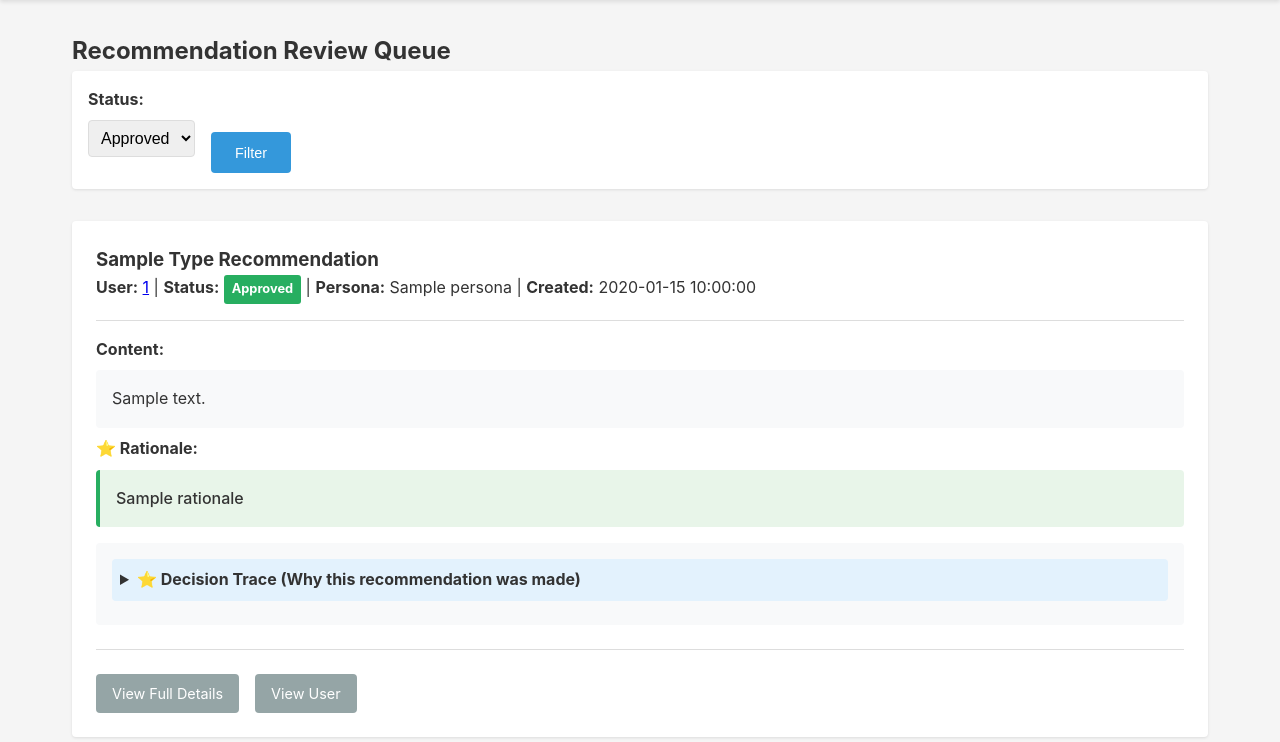
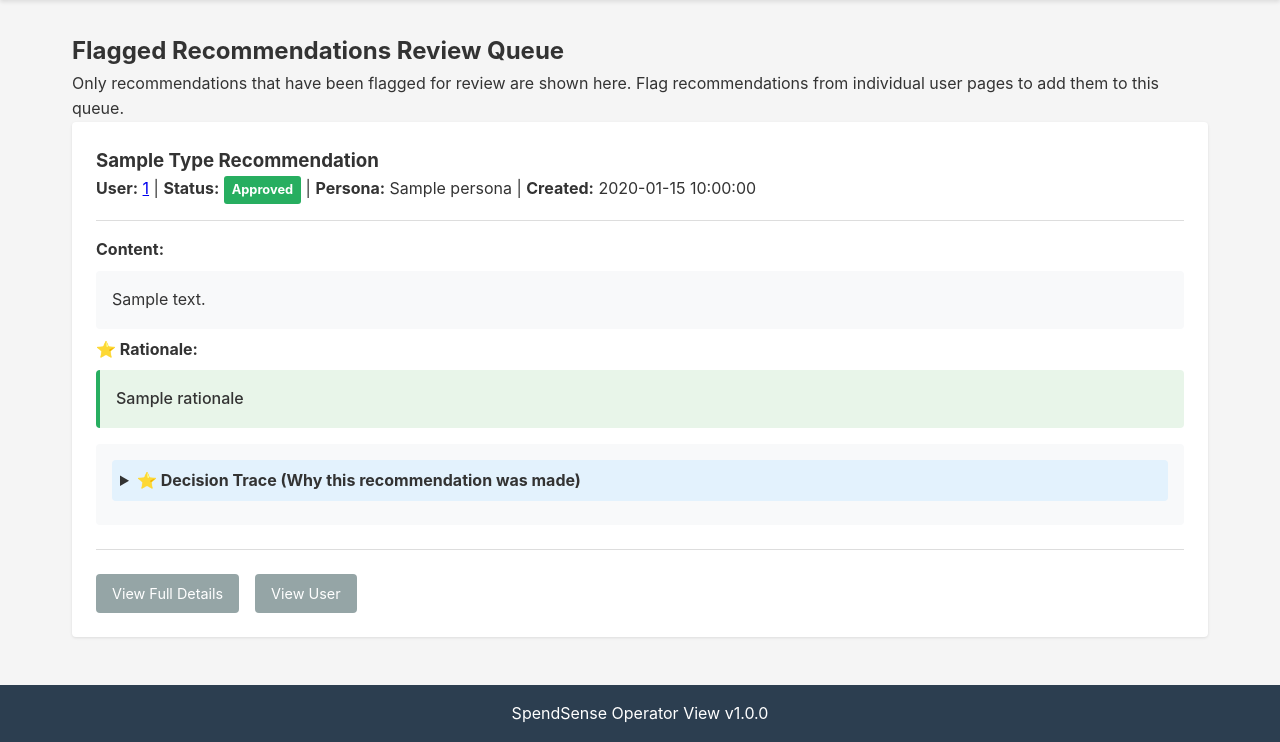
Before and after one commit to tornari2/SpendSense, a FastAPI app: template spendsense/ui/templates/recommendation_review.html in a window 1280 px wide. Shown: the part 70-812 px from the top of the page. Run offline with FastAPI, Linux system fonts and the light colour scheme; the template is opened without the code that fills it: most values are stand-ins (such as "Sample title", 1, 10 or a date in 2020); some libraries are stand-ins or nearby versions.

Commit message:
Implement flag-based review workflow
- Review page now only shows flagged recommendations (blank by default)
- Removed status filter from Review page
- Added flag buttons to user detail page recommendations
- Removed flag button from Review page (items already flagged)
- Updated redirects to go back to Review page after approve/deny
- Updated Review page UI to reflect flagged-only workflow

```diff
--- a/spendsense/ui/routes.py
+++ b/spendsense/ui/routes.py
@@ -81,7 +81,7 @@ def approve_recommendation_ui(
         recommendation.operator_notes = notes
     session.commit()
 
-    return RedirectResponse(url=f"/review?status=pending", status_code=303)
+    return RedirectResponse(url=f"/review", status_code=303)
 
 
 @router.post("/override/{recommendation_id}")
@@ -109,7 +109,7 @@ def override_recommendation_ui(
     recommendation.operator_notes = f"Override reason: {reason}"
     session.commit()
 
-    return RedirectResponse(url=f"/review?status=pending", status_code=303)
+    return RedirectResponse(url=f"/review", status_code=303)
 
 
 @router.post("/flag/{recommendation_id}")
@@ -137,7 +137,7 @@ def flag_recommendation_ui(
     recommendation.operator_notes = f"Flagged reason: {reason}"
     session.commit()
 
-    return RedirectResponse(url=f"/review?status=flagged", status_code=303)
+    return RedirectResponse(url=f"/review", status_code=303)
 
 
 @router.get("/users", response_class=HTMLResponse)
@@ -430,25 +430,16 @@ def user_detail_page(
 @router.get("/review", response_class=HTMLResponse)
 def recommendation_review_page(
     request: Request,
-    status: str = Query("pending", description="Filter by status"),
     session: Session = Depends(get_db_session)
 ):
     """
-    Display recommendations awaiting review.
+    Display flagged recommendations awaiting review.
+    Only shows recommendations that have been flagged for review.
     """
-    # Query recommendations by status
-    query = session.query(Recommendation)
-
-    if status == "pending":
-        query = query.filter(Recommendation.status == "pending")
-    elif status == "flagged":
-        query = query.filter(Recommendation.status == "flagged")
-    elif status == "approved":
-        query = query.filter(Recommendation.status == "approved")
-    elif status == "rejected":
-        query = query.filter(Recommendation.status == "rejected")
-
-    recommendations = query.order_by(Recommendation.created_at.desc()).all()
+    # Query only flagged recommendations
+    recommendations = session.query(Recommendation).filter(
+        Recommendation.status == "flagged"
+    ).order_by(Recommendation.created_at.desc()).all()
 
     operator_recs = []
     for rec in recommendations:
@@ -492,8 +483,7 @@ def recommendation_review_page(
         "recommendation_review.html",
         {
             "request": request,
-            "recommendations": operator_recs,
-            "status_filter": status
+            "recommendations": operator_recs
         }
     )
 
--- a/spendsense/ui/templates/recommendation_review.html
+++ b/spendsense/ui/templates/recommendation_review.html
@@ -4,22 +4,8 @@
 
 {% block content %}
 <div class="review-page">
-    <h2>Recommendation Review Queue</h2>
-
-    <div class="filters">
-        <form method="get" action="/review" class="filter-form">
-            <div class="form-group">
-                <label for="status">Status:</label>
-                <select id="status" name="status">
-                    <option value="pending" {% if status_filter == "pending" %}selected{% endif %}>Pending</option>
-                    <option value="flagged" {% if status_filter == "flagged" %}selected{% endif %}>Flagged</option>
-                    <option value="approved" {% if status_filter == "approved" %}selected{% endif %}>Approved</option>
-                    <option value="rejected" {% if status_filter == "rejected" %}selected{% endif %}>Rejected</option>
-                </select>
-            </div>
-            <button type="submit" class="btn btn-primary">Filter</button>
-        </form>
-    </div>
+    <h2>Flagged Recommendations Review Queue</h2>
+    <p class="review-description">Only recommendations that have been flagged for review are shown here. Flag recommendations from individual user pages to add them to this queue.</p>
 
     {% if recommendations %}
         {% for rec in recommendations %}
@@ -118,15 +104,6 @@
                         </div>
                         <button type="submit" class="btn btn-danger">⭐ Override/Reject</button>
                     </form>
-
-                    <!-- Flag Button -->
-                    <form method="post" action="/flag/{{ rec.recommendation_id }}" class="action-form">
-                        <div class="form-group">
-                            <label for="flag_reason_{{ rec.recommendation_id }}">Flag Reason (required):</label>
-                            <input type="text" id="flag_reason_{{ rec.recommendation_id }}" name="reason" required placeholder="Reason for flagging">
-                        </div>
-                        <button type="submit" class="btn btn-warning">⭐ Flag for Review</button>
-                    </form>
                     {% endif %}
 
                     <a href="/recommendation/{{ rec.recommendation_id }}" class="btn btn-secondary">View Full Details</a>
@@ -136,7 +113,7 @@
         </div>
         {% endfor %}
     {% else %}
-        <p class="empty-state">No recommendations found with status: {{ status_filter }}</p>
+        <p class="empty-state">No flagged recommendations found. Flag recommendations from user pages to add them to the review queue.</p>
     {% endif %}
 </div>
 {% endblock %}
```
Also changed, not shown: spendsense/ui/templates/user_detail.html (+26 -0 lines).
